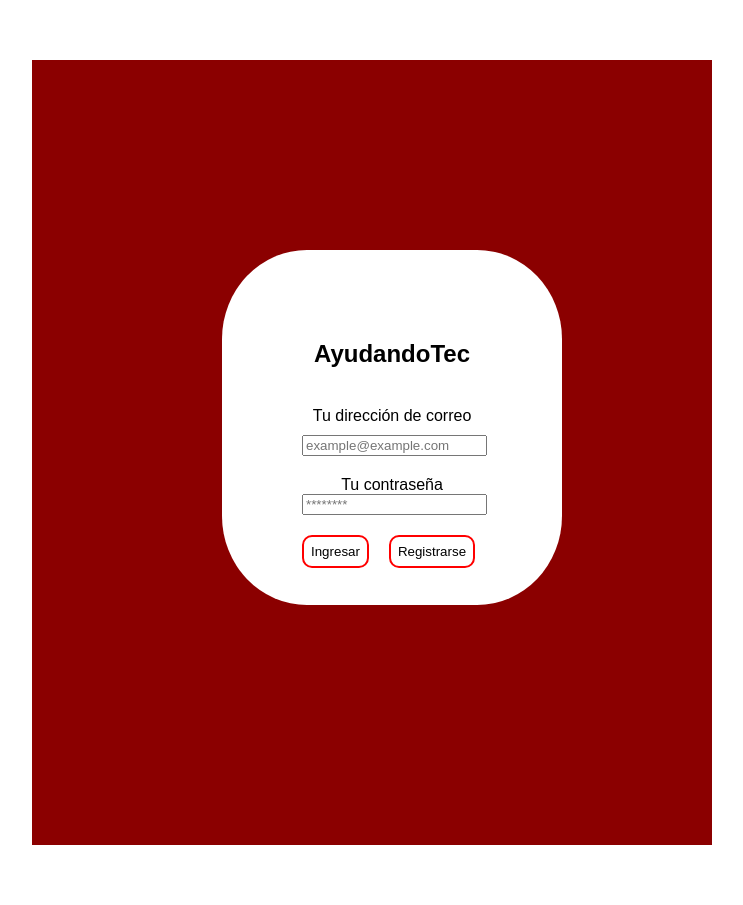
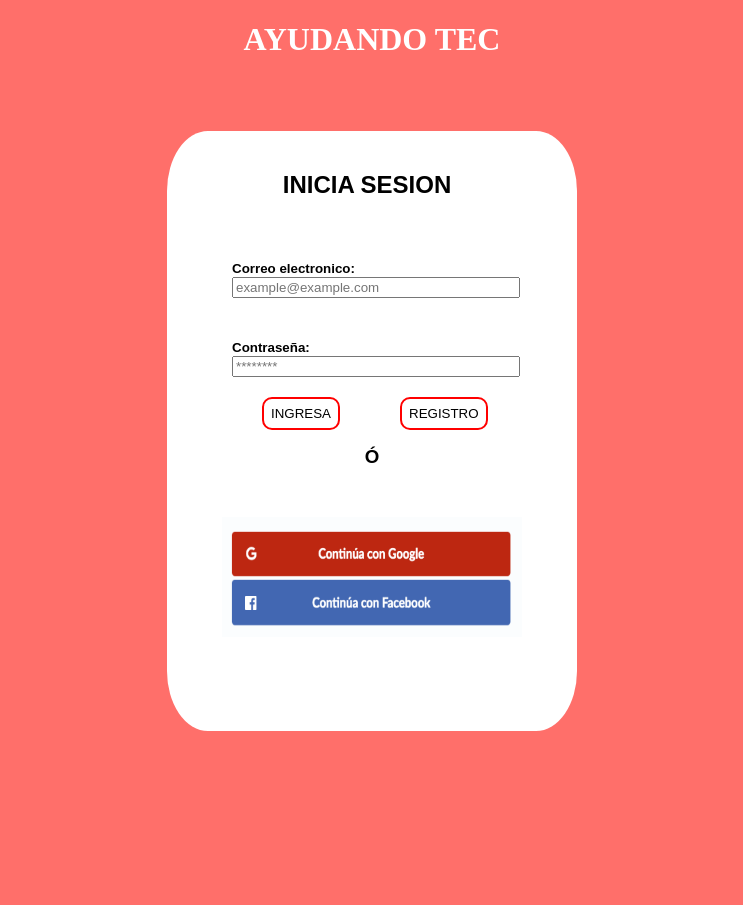
Before and after one commit to AlanMelendez/AyudandoTec, a PHP site: page /registrarse/iniciar.html in a window 1280 px wide. Shown: the whole page, without its empty margins (268-1011 px from the left). After the commit the page ends 731 px from the top, so only its background shows below. Run offline with PHP 8.4, Linux system fonts and the light colour scheme.

Commit message:
New login page and i modify other pages

```diff
--- a/htdocs/registrarse/css/iniciar.css
+++ b/htdocs/registrarse/css/iniciar.css
@@ -1,38 +1,80 @@
 @import url('https://fonts.googleapis.com/css2? family = Trispace: wght @ 600 & display = swap');
+body {
+    width: auto;
+    height: auto;
+    background-color: rgba(255, 86, 80, 0.849);
+}
+
+
+/* Header*/
+
+header {
+    height: 100px;
+}
+
+#TituloHead {
+    color: white;
+    text-align: center;
+    text-transform: uppercase;
+}
+
+#Ayudandoback {
+    text-decoration: none;
+    color: white;
+}
+
+
+/*Main*/
+
 .Mainboard {
     font-family: 'Trispace', sans-serif;
     position: relative;
-    width: 300px;
-    background-color: darkred;
-    padding: 15%;
-    margin: 60px auto 60px;
+    width: 370px;
+    height: 580px;
+    background-color: white;
+    margin: 10px auto 10px;
+    padding: 10px 20px 10px 20px;
+    border-radius: 10%;
 }
 
 .pg1 {
-    width: 200px;
+    width: 300px;
+    height: 550px;
     background-color: white;
     margin: 0px auto 50px;
-    padding: 70px;
-    border-radius: 25%;
+    padding: 10px;
 }
 
 .pg2>h2 {
+    position: relative;
+    top: 0;
+    width: 90%;
     background-color: white;
     text-align: center;
     text-decoration: none;
-    padding: 0px 20px;
+    padding: 0px 10px 30px;
 }
 
 
 /* FORMULARIO */
 
 .Formulario {
-    text-align: center;
+    text-align: left;
     padding: 10px;
 }
 
+label {
+    font-weight: bold;
+    font-size: 10pt;
+}
+
 #email {
-    margin: 10px auto 10px;
+    width: 100%;
+    margin: 0px auto 20px;
+}
+
+#pass {
+    width: 100%;
 }
 
 #password {
@@ -49,8 +91,8 @@
     float: left;
     display: inline-block;
     transition-duration: 0, 4s;
-    margin-right: 10px;
-    margin-left: 10px;
+    margin-right: 20px;
+    margin-left: 40px;
     padding: 7px;
     cursor: pointer;
     border-radius: 10px;
@@ -63,3 +105,26 @@
     color: white;
     padding: 10px;
 }
+
+.Registroc {
+    font-size: 10pt;
+    text-decoration: none;
+    color: black;
+}
+
+#o {
+    text-align: center;
+    padding: 30px 0px;
+}
+
+#imagenej {
+    width: 300px;
+    height: 300px;
+}
+
+img {
+    padding: 0px 0px 0px;
+    width: 100%;
+    height: 40%;
+    object-position: center;
+}
--- a/htdocs/registrarse/iniciar.html
+++ b/htdocs/registrarse/iniciar.html
@@ -11,35 +11,48 @@
 </head>
 
 <body>
+    <header>
+
+        <h1 id="TituloHead">
+            <a id="Ayudandoback" href="../index.html">AYUDANDO TEC</a>
+        </h1>
+
+    </header>
     <section class="Mainboard">
         <div class="pg1">
             <div class="pg2">
-                <h2>AyudandoTec</h2>
+                <h2>INICIA SESION</h2>
 
             </div>
             <div class="Formulario">
                 <form class="Formulario1">
                     <div id="email">
-                        <label for="email">Tu dirección de correo</label><br>
-                        <input type="email" name="Dato1" id="email" required placeholder="example@example.com" pattern=".+@beststartupever.com">
+                        <label for="email">Correo electronico:</label><br>
+                        <input type="email" name="Dato1" id="email" placeholder="example@example.com" pattern=".+@beststartupever.com" required>
                     </div>
                     <div id="password">
-                        <label for="password">Tu contraseña</label><br>
+                        <label for="password">Contraseña:</label><br>
                         <input type="password" name="dato2" id="pass" placeholder="********" required>
                     </div>
                 </form>
 
             </div>
-            <div class="Button">
+            <div class="Buttons">
                 <form>
                     <div class="Botones">
-                        <input id="Botones" type="submit" id="enviar" value="Ingresar">
+                        <input id="Botones" type="submit" id="enviar" value="INGRESA">
 
                     </div>
                     <div>
-                        <input id="Botones" type="submit" id="registro" value="Registrarse">
+                        <a class="Registroc" id="Botones" href="registrarse.html">REGISTRO</a>
                     </div>
                 </form>
+            </div>
+            <div id="o">
+                <h3>Ó</h3>
+            </div>
+            <div id="imagenej">
+                <img src="img/ejemplos.PNG" align="center" alt="Redes">
             </div>
 
         </div>
```
Also changed, not shown: htdocs/index.html (+14 -15 lines), htdocs/registrarse/img/ejemplos.PNG (added), htdocs/registrarse/img/flecha.png (added), htdocs/registrarse/img/—Pngtree—icon black and white arrow_4754110.png (added).
